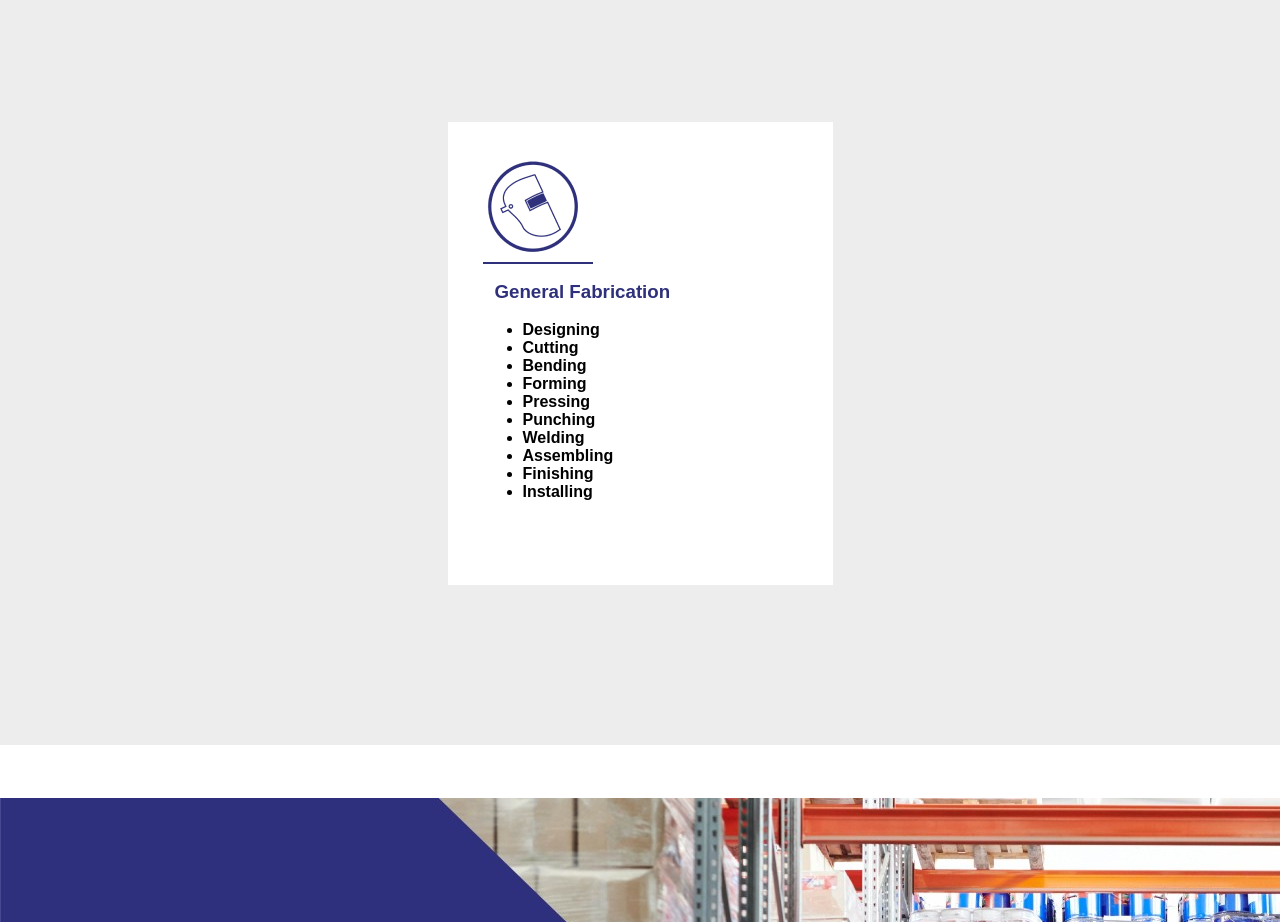
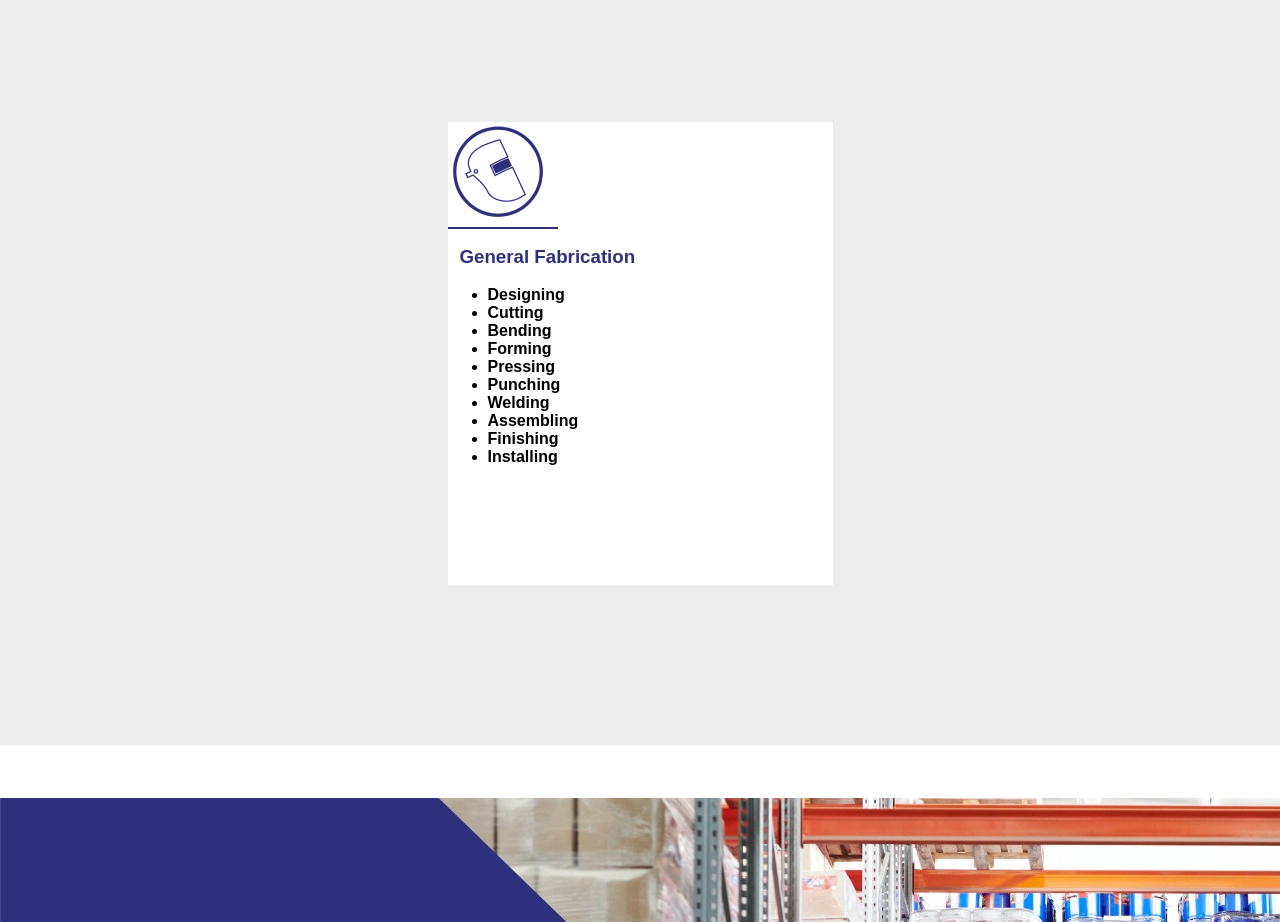
Before and after one commit to Usamaalikhan654/Habibullah-WB, a React (Create React App) app in the folder hepl-master/: page /#/ in a window 1280 px wide. Shown: the part 1360-2282 px from the top of the page. Built offline with nearby package versions, Linux system fonts and the light colour scheme.

Commit message:
1.9.5
version 1.9.5

```diff
--- a/hepl-master/src/Pages/Home/Cards.css
+++ b/hepl-master/src/Pages/Home/Cards.css
@@ -112,7 +112,7 @@ border: 1px solid #2E307B;
   top: 1409px;*/
   width: 385px;
   height: 463px;
-  padding: 35px;
+
 
 
   background: #FFFFFF;
```
